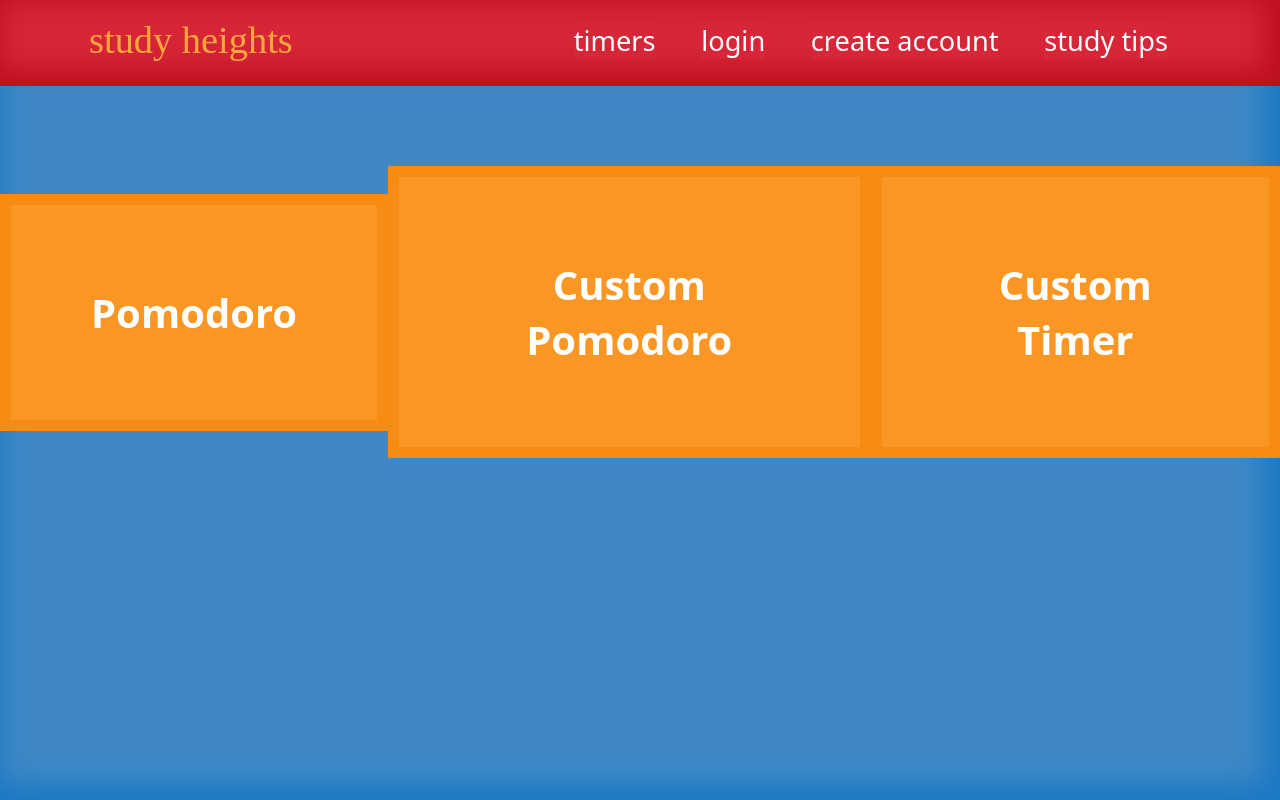
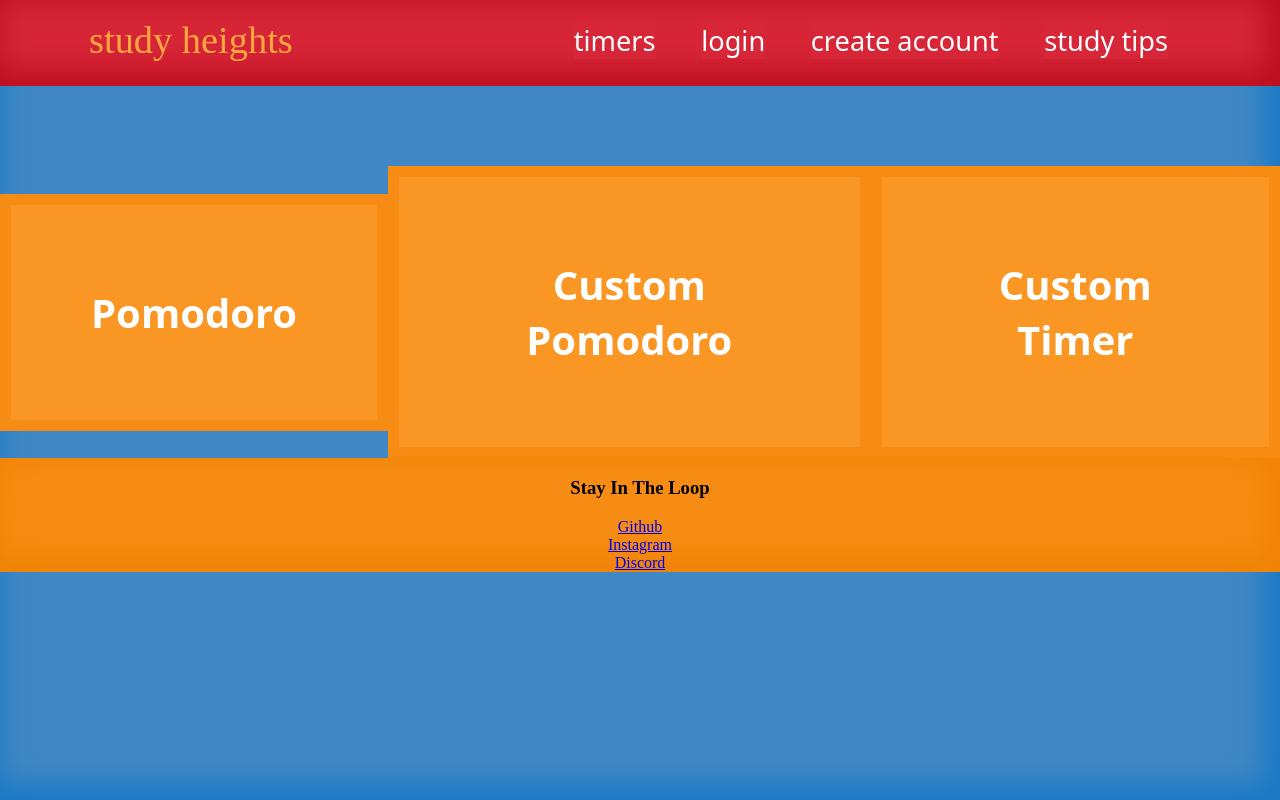
Before and after one commit to val-guedez/study-heights, a React (Vite) app in the folder frontend/: page /timers in a window 1280 px wide. Built offline with nearby package versions, Linux system fonts and the light colour scheme; a web font is replaced by a local one.

Commit message:
Start creating footer

```diff
--- a/frontend/src/App.tsx
+++ b/frontend/src/App.tsx
@@ -1,11 +1,13 @@
 import { Link, Route, Routes } from 'react-router-dom';
 import styles from './styles/Header.module.css';
+import footerStyles from './styles/Footer.module.css';
 import Login from './Login.tsx';
 import Home from './Home.tsx';
 import Timers from './Timers.tsx';
 import CreateAccount from './CreateAcount.tsx';
 import StudyTips from './StudyTips.tsx';
 import ForgotPassword from './ForgotPassword.tsx';
+import { FooterText } from './FooterText.tsx';
 
 function App() {
   return (
@@ -27,8 +29,11 @@ function App() {
         <Route path="/tips" element={<StudyTips/>}/>
         <Route path="login/forgot" element={<ForgotPassword/>}/>
       </Routes>
+      <footer id={footerStyles.footerContainer}>
+        <FooterText heading={"Stay In The Loop"}
+        listElements={[{Github: "https://github.com/val-guedez/study-heights"}, {Instagram: "idk"}, {Discord: "im just ken"}]}/>
+      </footer>
     </div>
-
   )
 }
 
--- /dev/null
+++ b/frontend/src/FooterText.tsx
@@ -0,0 +1,18 @@
+import { Link } from 'react-router-dom';
+import styles from './styles/Footer.module.css';
+interface FooterProps {
+  heading: string;
+  listElements: object[];
+}
+
+export const FooterText = (props: FooterProps) => {
+  return (
+    <div className={styles.sectionContainer}>
+      <h3> {props.heading} </h3>
+      {/* For now it will route all links to root */}
+      {props.listElements.map((dotPoint: object) => {
+        return <Link to='/'> {Object.keys(dotPoint)[0]} </Link>;
+      })}
+    </div>
+  );
+}
--- /dev/null
+++ b/frontend/src/styles/Footer.module.css
@@ -0,0 +1,15 @@
+#footerContainer {
+  margin: 0;
+  background-color: #f68c13;
+  box-shadow: -0.5rem -0.5rem 1.7rem 0.5rem #f08306 inset;
+  display: flex;
+  justify-content: space-around;
+  align-items: center;
+}
+
+.sectionContainer {
+  display: flex;
+  flex-direction: column;
+  justify-content: space-between;
+  align-items: center;
+}
--- a/frontend/src/styles/Header.module.css
+++ b/frontend/src/styles/Header.module.css
@@ -48,3 +48,9 @@
 body {
   background-color: #f1f1f1;
 }
+
+#pageContainer {
+  background-color: #3F88C5;
+  box-shadow: -0.5rem -0.5rem 1.7rem 0.5rem #1b78c4 inset;
+  min-height: 100vh;
+}
--- a/frontend/src/styles/Home.module.css
+++ b/frontend/src/styles/Home.module.css
@@ -1,8 +1,5 @@
 body {
   margin: 0;
-  background-color: #3F88C5;
-  box-shadow: -0.5rem -0.5rem 1.7rem 0.5rem #1b78c4 inset;
-  min-height: 100vh;
 }
 
 #pageContainer {
```
